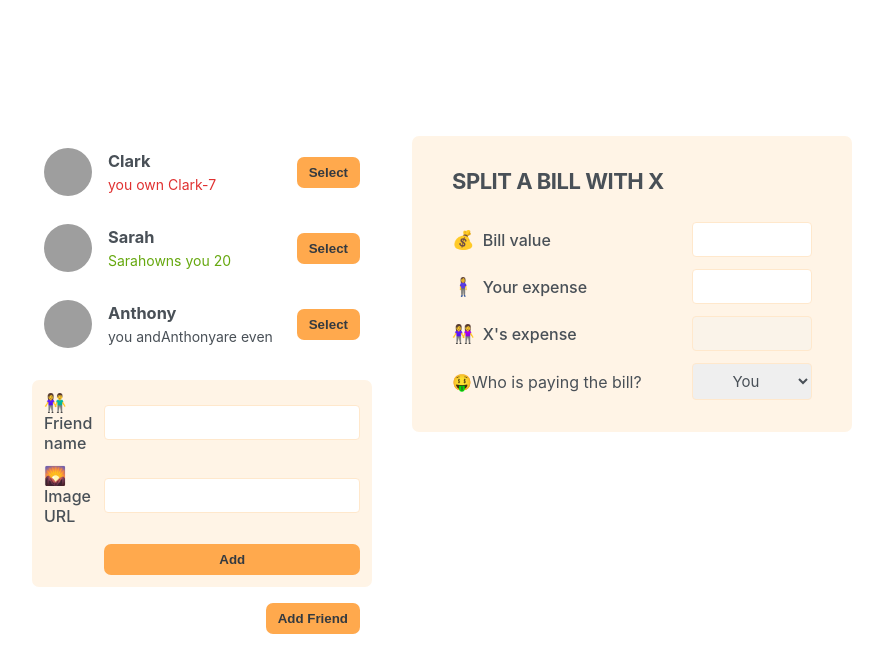
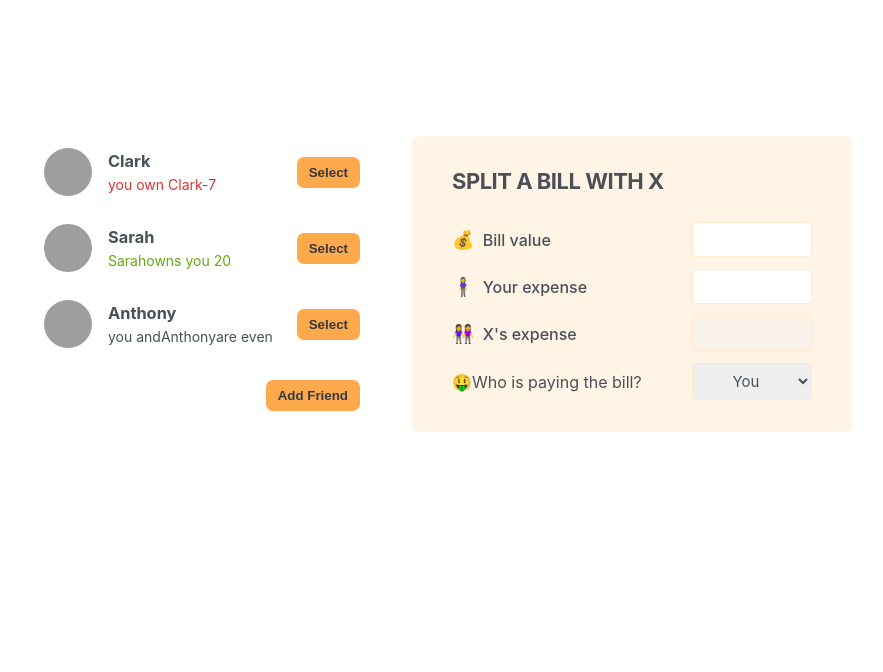
Before and after one commit to seldakabir/eat-n-2, a React (Create React App) app: page / in a window 1280 px wide. Shown: the top 672 px of the page, without its empty margins (198-1081 px from the left). Built offline with nearby package versions, Linux system fonts and the light colour scheme; grey boxes are pictures that could not be loaded.

Commit message:
addShowAddFriend

```diff
--- a/src/App.js
+++ b/src/App.js
@@ -1,3 +1,5 @@
+import { useState } from "react";
+
 const initialFriends = [
   {
     id: 118836,
@@ -19,12 +21,16 @@ const initialFriends = [
   },
 ];
 export default function App() {
-  const data=initialFriends
+  const data = initialFriends
+  const [shownAddList, setShownAddList] = useState(false)
+  function changeShowAddList() {
+    setShownAddList(shownAddList=>!shownAddList)
+  }
   return <div className="app">
      <div className="sidebar">
       <FriendList data={data} />
-      <AddFriend/>
-      <Button>Add Friend</Button>
+      {shownAddList && <AddFriend/>}
+      <Button onChangeShowAddList={changeShowAddList}>{shownAddList?'Close':'Add Friend' }</Button>
 
     </div>
        <SplitBill/>
@@ -51,8 +57,8 @@ function Friend({friend}) {
   </li>
 }
 
-function Button({ children }) {
-  return <button className="button">{children }</button>
+function Button({ children,onChangeShowAddList }) {
+  return <button className="button" onClick={onChangeShowAddList}>{children }</button>
 
 }
 
```
